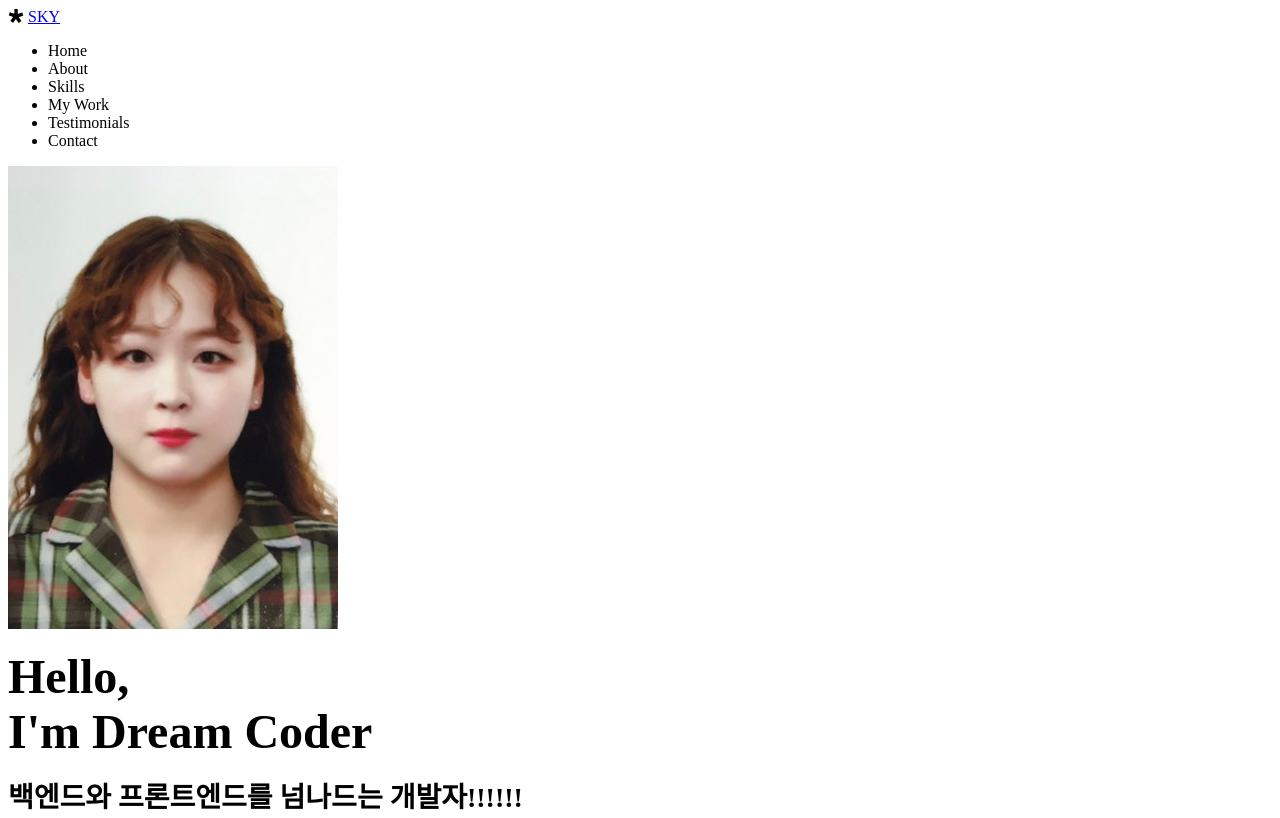
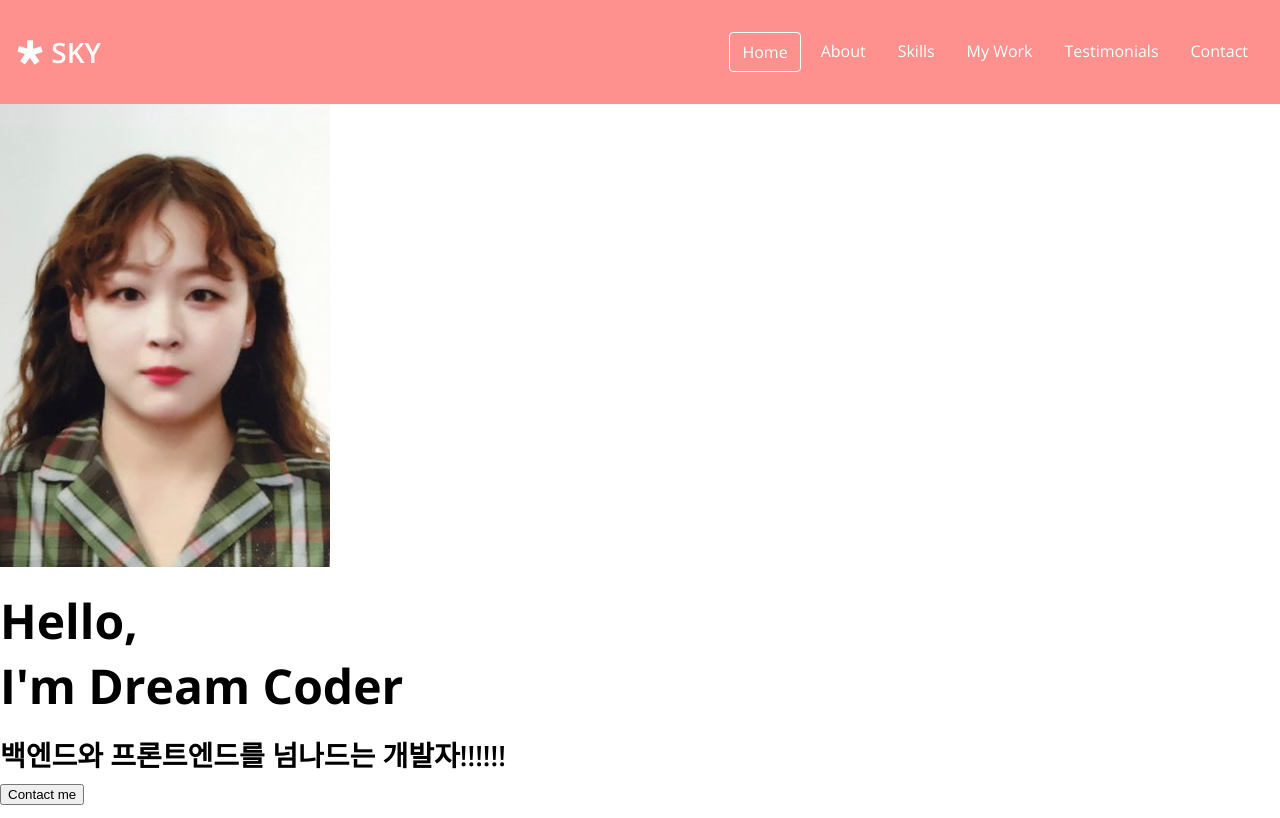
Before and after one commit to developer-kimsky/portfollio, a plain HTML site: page index..html in a window 1280 px wide. Shown: the top 818 px of the page. Drawn offline with nearby package versions, Linux system fonts and the light colour scheme.

Commit message:
CSS: Navbar

```diff
--- a/index..html
+++ b/index..html
@@ -27,7 +27,7 @@
         <a href="#">SKY</a>
       </div>
       <ul class="navbar__menu">
-        <li class="navbar__menu__item">Home</li>
+        <li class="navbar__menu__item active">Home</li>
         <li class="navbar__menu__item">About</li>
         <li class="navbar__menu__item">Skills</li>
         <li class="navbar__menu__item">My Work</li>
--- a/style.css
+++ b/style.css
@@ -26,11 +26,30 @@
   --weight-bold: 700;
   --weight-semi-bold: 600;
   --weight-regular: 400;
+
+  /* Size */
+  --size-border-radius: 4px;
 }
 
 /* Universal tags */
 * {
   box-sizing: border-box;
+}
+
+body {
+  font-family: "Open Sans", sans-serif;
+  margin: 0;
+  cursor: default;
+}
+
+a {
+  text-decoration: none;
+  color: var(--color-white);
+}
+
+ul {
+  list-style: none;
+  padding-left: 0;
 }
 
 /* Typography */
@@ -62,3 +81,37 @@ p {
   color: var(--color-black);
   margin: 4px 0;
 }
+
+/* Navbar */
+#navbar {
+  display: flex;
+  justify-content: space-between;
+  background-color: var(--color-pink);
+  align-items: center;
+  color: var(--color-white);
+  padding: 16px;
+}
+
+.navbar__menu {
+  display: flex;
+}
+
+.navbar__logo {
+  font-size: var(--font-medium);
+  font-weight: var(--weight-semi-bold);
+}
+
+.navbar__menu__item {
+  padding: 8px 12px;
+  margin: 0 4px;
+  cursor: pointer;
+  border-radius: var(--size-border-radius);
+}
+
+.navbar__menu__item.active {
+  border: 1px solid var(--color-white);
+}
+
+.navbar__menu__item:hover {
+  background-color: var(--color-dark-pink);
+}
```
